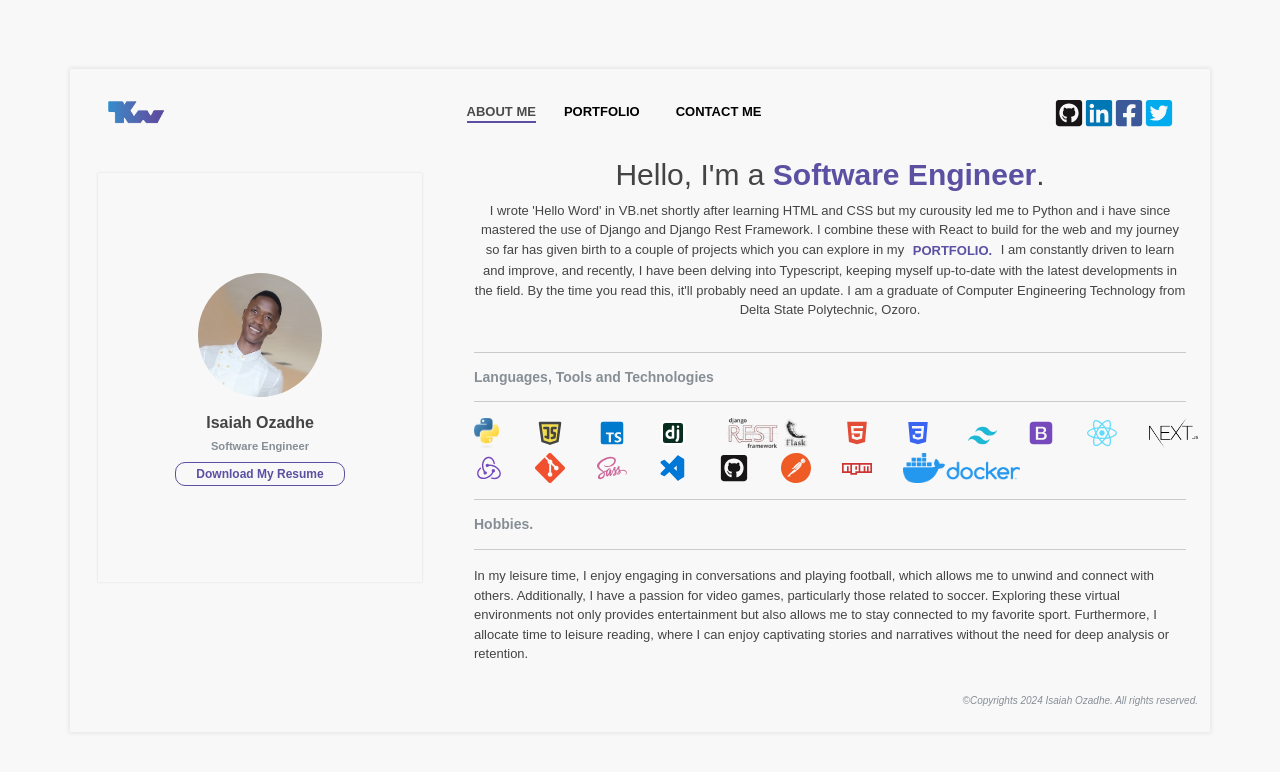
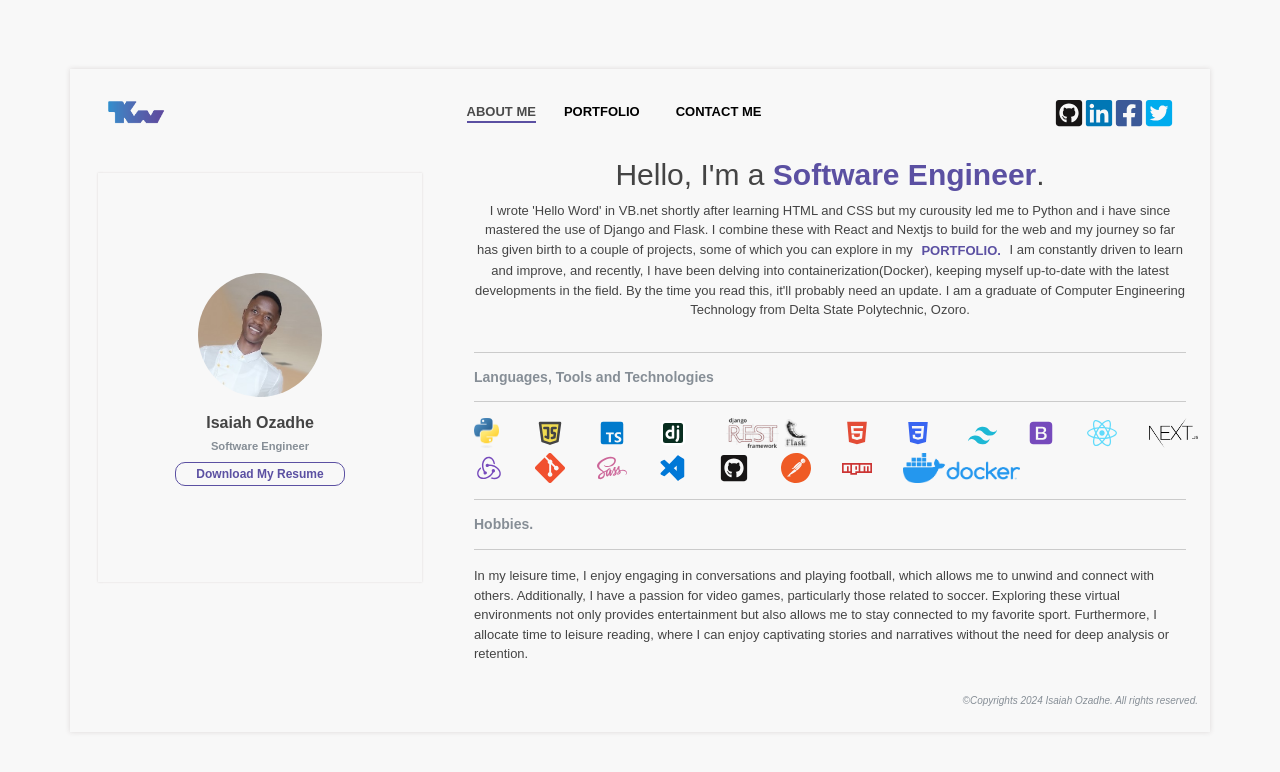
Before and after one commit to Tekkieware/Portfolio, a React (Create React App) app: page / in a window 1280 px wide. Shown: the top 772 px of the page. Built offline with nearby package versions, Linux system fonts and the light colour scheme; a web font is replaced by a local one.

Commit message:
updated bio

```diff
--- a/src/pages/About.tsx
+++ b/src/pages/About.tsx
@@ -37,9 +37,9 @@ const About: React.FC = () => {
               <Col>
                 <h1 className='about-title'>Hello, I'm a <b className='about-title-note'>Software Engineer</b>.</h1>
                 <p className='about-message'>I wrote 'Hello Word' in VB.net shortly after learning HTML and CSS but my curousity led me to Python and i have since mastered
-                  the use of Django and Django Rest Framework. I combine these with React to build for the web and my journey so far
-                  has given birth to a couple of projects which you can explore in my <Link to="portfolio"><Button variant="secondary">PORTFOLIO.</Button></Link> I am constantly driven to learn and improve, and recently,
-                  I have been delving into Typescript, keeping myself up-to-date with the latest developments in the field. By the time you read this, it'll probably need an update.
+                  the use of Django and Flask. I combine these with React and Nextjs to build for the web and my journey so far
+                  has given birth to a couple of projects, some of which you can explore in my <Link to="portfolio"><Button variant="secondary">PORTFOLIO.</Button></Link> I am constantly driven to learn and improve, and recently,
+                  I have been delving into containerization(Docker), keeping myself up-to-date with the latest developments in the field. By the time you read this, it'll probably need an update.
                   I am a graduate of Computer
                   Engineering Technology from Delta State Polytechnic, Ozoro.
                 </p>
```
